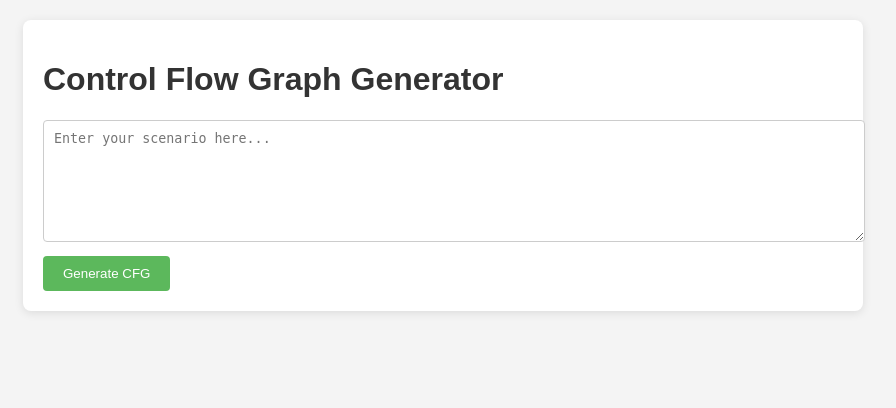
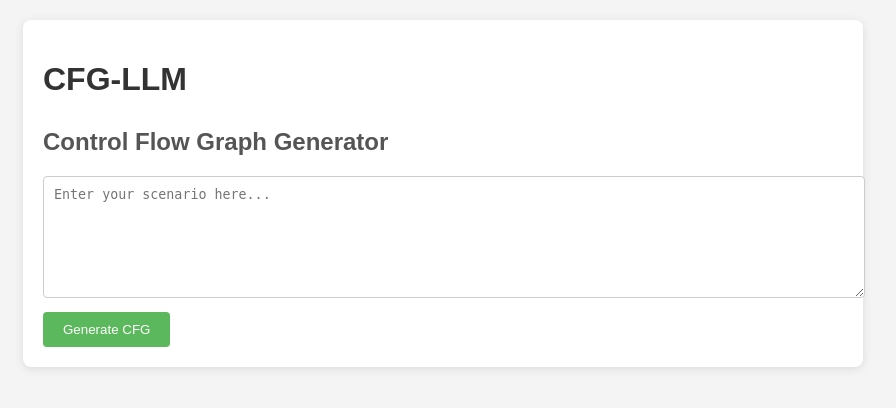
Before and after one commit to cfggenerator1/CFG-LLM, a Flask app: page / in a window 1280 px wide. Shown: the top 408 px of the page, without its empty margins (197-1093 px from the left). Run offline with Flask 3, Linux system fonts and the light colour scheme.

Commit message:
Update index.html

```diff
--- a/templates/index.html
+++ b/templates/index.html
@@ -9,7 +9,8 @@
 </head>
 <body>
     <div class="container">
-    <h1>Control Flow Graph Generator</h1>
+        <h1 class="main-title">CFG-LLM</h1>
+        <h2>Control Flow Graph Generator</h2>
 
     <form method="POST" action="{{ url_for('generate_cfg_route') }}">
         <textarea name="user_input" placeholder="Enter your scenario here..."></textarea>
```
